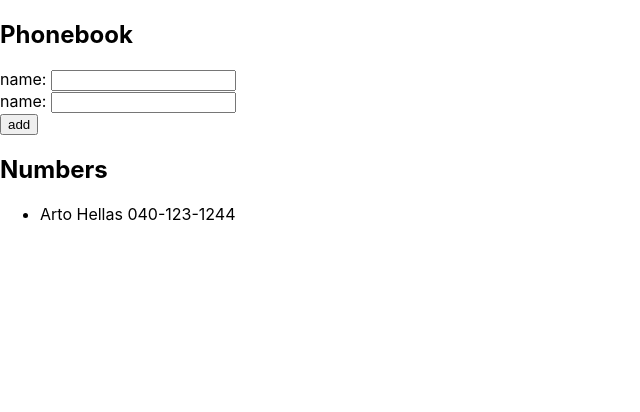
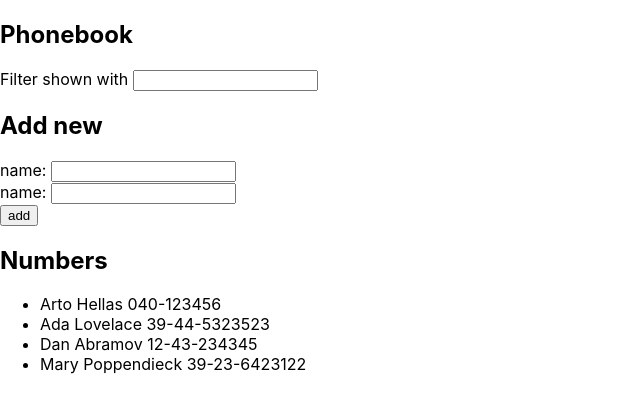
Before and after one commit to Kargamborgh/fullstackmooc, a React (Create React App) app in the folder osa2/puhelinluettelo/: page / in a window 1280 px wide. Shown: the top 412 px of the page, without its empty margins (0-640 px from the left). Built offline with nearby package versions, Linux system fonts and the light colour scheme.

Commit message:
2.9* tehty

```diff
--- a/osa2/puhelinluettelo/src/App.js
+++ b/osa2/puhelinluettelo/src/App.js
@@ -2,11 +2,14 @@
 
 const App = () => {
   const [persons, setPersons] = useState([
-    { name: 'Arto Hellas',
-      number: '040-123-1244' }
+    { name: 'Arto Hellas', number: '040-123456' },
+    { name: 'Ada Lovelace', number: '39-44-5323523' },
+    { name: 'Dan Abramov', number: '12-43-234345' },
+    { name: 'Mary Poppendieck', number: '39-23-6423122' }
   ])
   const [ newName, setNewName ] = useState('')
   const [ newNumber, setNewNumber ] = useState('')
+  const [ filterValue, setFilterValue ] = useState('')
 
   const addName = (event) => {
     event.preventDefault()
@@ -28,6 +31,8 @@
     }
   }
 
+  const personsToShow = persons.filter(p => p.name.toLowerCase().includes(`${filterValue}`))
+
   const handleNewName = (event) => {
     console.log(event.target.value)
     setNewName(event.target.value)
@@ -38,9 +43,25 @@
     setNewNumber(event.target.value)
   }
 
+  const handleFilterValue = (event) => {
+    console.log(event.target.value)
+    setFilterValue(event.target.value)
+  }
+
+
+
   return (
     <div>
       <h2>Phonebook</h2>
+      <div>
+        Filter shown with <input
+        value={filterValue}
+        onChange={handleFilterValue}
+        />
+      </div>
+      <div>
+        <h2>Add new</h2>
+      </div>
       <form onSubmit={addName}>
         <div>
           name: <input
@@ -60,7 +81,7 @@
       </form>
       <h2>Numbers</h2>
       <ul>
-        {persons.map(person =>
+        {personsToShow.map(person =>
         <li key={person.name}>
           {person.name} {person.number}
           </li>
```
